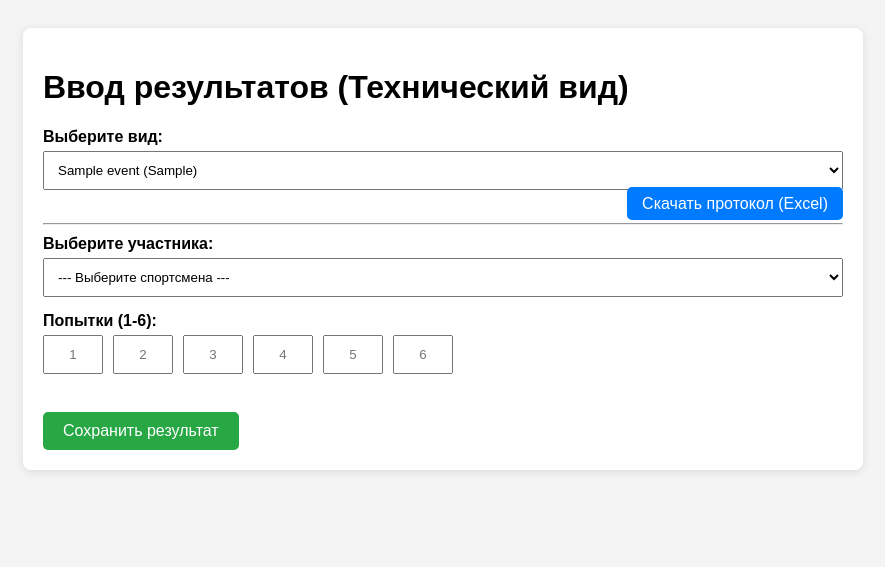
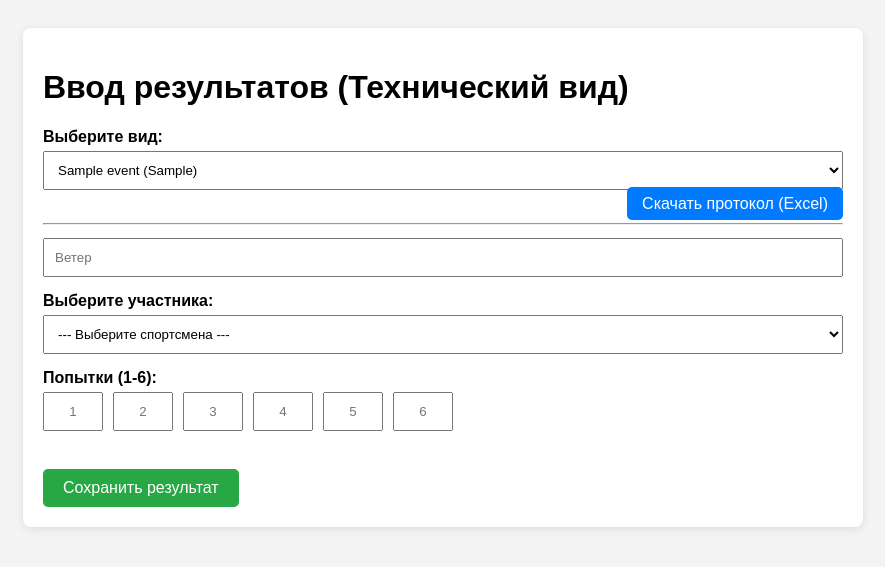
Before and after one commit to glebka19991880-jpg/athletics-abakan, a Django app: template core/templates/judge.html in a window 1280 px wide. Shown: the top 567 px of the page, without its empty margins (197-1082 px from the left). Run offline with Django 4.2, Linux system fonts and the light colour scheme; the template is opened without the code that fills it: values that come from a table or form of the project are taken from there, others are empty; tables that the repository leaves empty hold one stand-in row (values such as "Sample post").

Commit message:
Update judge.html

```diff
--- a/core/templates/judge.html
+++ b/core/templates/judge.html
@@ -42,7 +42,7 @@
             <hr>
             <form method="post">
                 {% csrf_token %}
-                <input type="hidden" name="event_id" value="{{ current_event.id }}">
+                <input type="hidden" name="event_id" value="{{ current_event.id }}"><input type="text" name="wind_1" placeholder="Ветер">
 
                 <label>Выберите участника:</label>
                 <select name="athlete_id" required>
```
